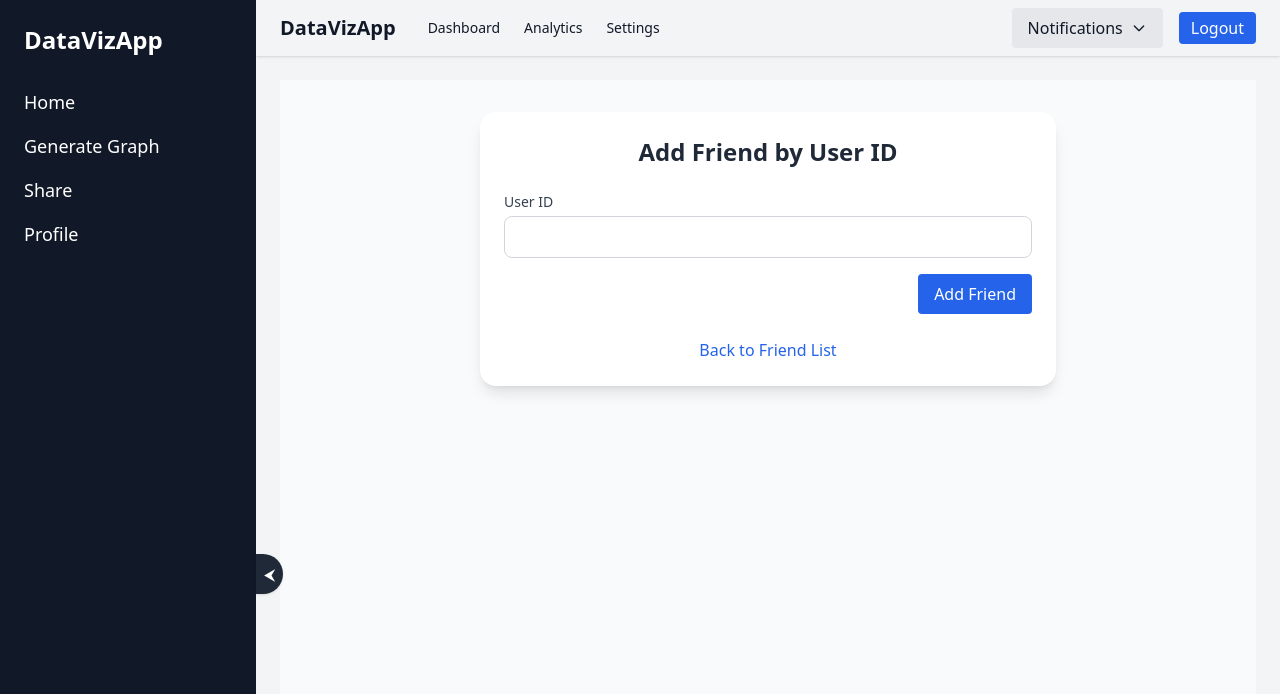
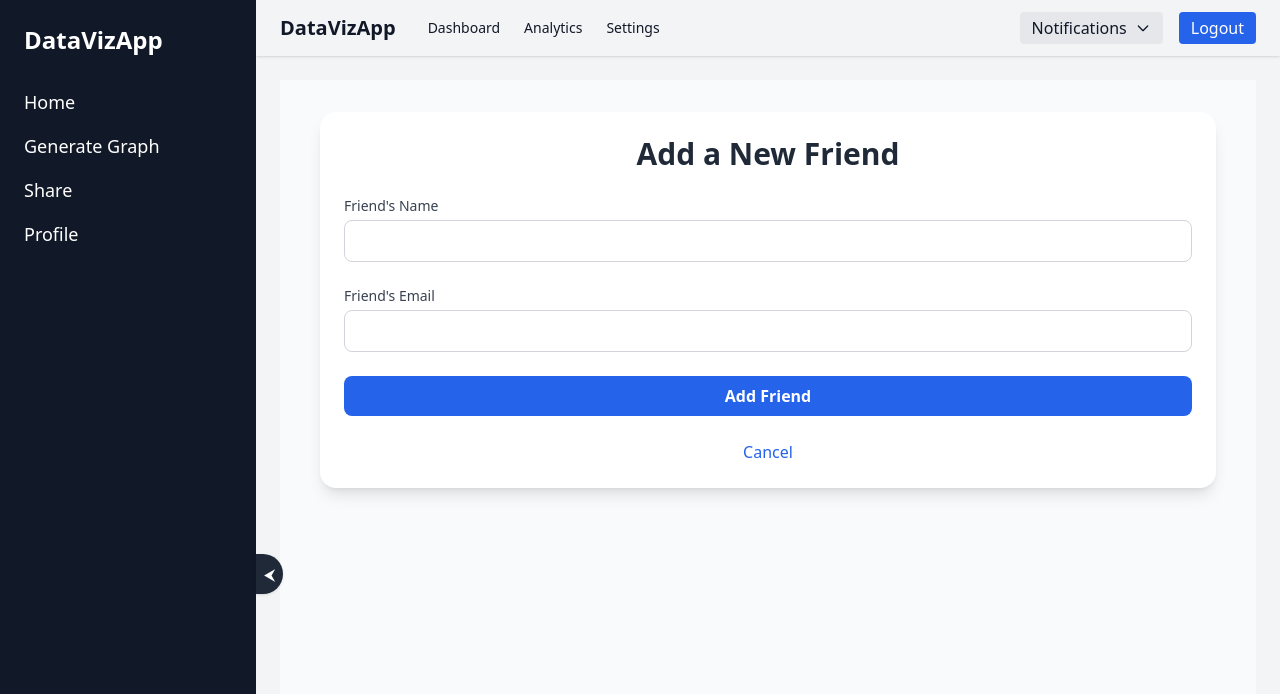
Before and after one commit to oMakaron/AgileWebDev88, a Flask app: page /add-friend in a window 1280 px wide. Shown: the top 694 px of the page. Run offline with Flask 3, Linux system fonts and the light colour scheme; the visitor is signed in with stand-in values (Sample User, id 1); style sheets or scripts are compiled from the project's sources; some libraries are stand-ins or nearby versions.

Commit message:
Revert "Merge pull request #40 from oMakaron/add-friend"
This reverts commit 53f1bce2c9a5408c20e8c93db38e8f24775ebc38, reversing
changes made to 5fe938b42a89b215411ffc73b42faf4dfb775d5a.

```diff
--- a/app/__init__.py
+++ b/app/__init__.py
@@ -2,9 +2,7 @@ from typing import Type
 
 from flask import Flask
 from config import Config, DeploymentConfig
-from .extensions import db, migrate
-from flask_moment import Moment
-moment = Moment()
+from app.extensions import db, migrate
 
 
 def create_app(configuration: Type[Config]) -> Flask:
@@ -13,7 +11,6 @@ def create_app(configuration: Type[Config]) -> Flask:
 
     db.init_app(app)
     migrate.init_app(app, db)
-    moment.init_app(app)
 
     with app.app_context():
         from app.models import User, File, Chart, SharedFile, SharedChart
--- a/app/forms.py
+++ b/app/forms.py
@@ -119,7 +119,3 @@ class EditProfileForm(FlaskForm):
     email = StringField('Email', validators=[DataRequired(), Email()])
     password = PasswordField('New Password (optional)', validators=[Optional()])
     submit = SubmitField('Save Changes')
-
-class AddFriendForm(FlaskForm):
-    user_id = StringField('User ID', validators=[DataRequired()])
-    submit = SubmitField('Add Friend')
--- a/app/models/__init__.py
+++ b/app/models/__init__.py
@@ -2,5 +2,3 @@ from .user import User
 from .file import  File
 from .chart import Chart
 from .associations import SharedFile, SharedChart
-from .friend import Friend
-from .notification import Notification
--- a/app/routes.py
+++ b/app/routes.py
@@ -9,14 +9,11 @@ from flask import (
 )
 from werkzeug.security import check_password_hash
 from matplotlib.pyplot import close
+
 from app.extensions import db
-from app.models import User
-from app.models.friend import Friend
-from app.models.notification import Notification
-from app.forms import SignupForm, LoginForm, UploadForm, ChartForm, AddFriendForm
-
+from app.models import User, Chart
+from app.forms import SignupForm, LoginForm, UploadForm, ChartForm
 from app.services import Parser, registry, read_csv, save_to_string
-
 
 
 bp = Blueprint('routes', __name__)
@@ -154,72 +151,14 @@ def settings():
 @bp.route('/friends')
 @login_required
 def friends():
-    current_user_id = session['user_id']
-    friends = (
-        db.session.query(User)
-        .join(Friend, Friend.friend_id == User.id)
-        .filter(Friend.user_id == current_user_id)
-        .all()
-    )
-    return render_template('friends.html', friends=friends)
+     return render_template('friends.html')
 
-
-@bp.route('/unfriend/<int:friend_id>', methods=['POST'])
-@login_required
-def unfriend(friend_id):
-    current_user_id = session['user_id']
-    relation = Friend.query.filter_by(user_id=current_user_id, friend_id=friend_id).first()
-    reverse_relation = Friend.query.filter_by(user_id=friend_id, friend_id=current_user_id).first()
-
-    if relation:
-        db.session.delete(relation)
-    if reverse_relation:
-        db.session.delete(reverse_relation)
-    user = User.query.get(current_user_id)
-    notification = Notification(
-        user_id=friend_id,
-        message=f"{user.fullname} removed you from friends list."
-    )
-    db.session.add(notification)
-
-    db.session.commit()
-    flash("Friend removed successfully!", "success")
-    return redirect(url_for('routes.friends'))
 
 
 @bp.route('/add-friend', methods=['GET', 'POST'])
 @login_required
 def add_friend():
-    form = AddFriendForm()
-    current_user_id = session['user_id']
-
-    if form.validate_on_submit():
-        target_user = User.query.filter_by(id=form.user_id.data).first()
-
-        if not target_user:
-            flash("User ID not found.", "error")
-        elif target_user.id == current_user_id:
-            flash("You cannot add yourself as a friend.", "error")
-        else:
-            existing = Friend.query.filter_by(user_id=current_user_id, friend_id=target_user.id).first()
-            if existing:
-                flash("This user is already your friend.", "info")
-            else:
-                db.session.add(Friend(user_id=current_user_id, friend_id=target_user.id))
-                db.session.add(Friend(user_id=target_user.id, friend_id=current_user_id))
-
-                from app.models.notification import Notification
-                notify = Notification(
-                    user_id=target_user.id,
-                    message=f"{User.query.get(current_user_id).fullname} added you as a friend!"
-                )
-                db.session.add(notify)
-
-                db.session.commit()
-                flash(f"Friend '{target_user.fullname}' added successfully!", "success")
-                return redirect(url_for('routes.friends'))
-
-    return render_template('add_friend.html', form=form)
+    return render_template('add_friend.html')
 
 
 # ---------------------------------------------------------------------------------------------------------------------
@@ -343,32 +282,3 @@ def generate_graph():
         chart             = chart,
         uploaded_filename = session.get('uploaded_filename')
     )
-
-@bp.route('/analytics')
-@login_required
-def analytics():
-    return render_template('analytics.html')
-
-
-@bp.context_processor
-def inject_notifications():
-    if 'user_id' in session:
-        notifs = Notification.query.filter_by(
-            user_id=session['user_id']
-        ).order_by(Notification.timestamp.desc()).limit(10).all()
-
-        unread_count = Notification.query.filter_by(
-            user_id=session['user_id'],
-            is_read=False
-        ).count()
-
-        return dict(notifications=notifs, unread_count=unread_count)
-    return dict(notifications=[], unread_count=0)
-
-@bp.route('/notifications/read', methods=['POST'])
-@login_required
-def mark_notifications_read():
-    from app.models.notification import Notification
-    Notification.query.filter_by(user_id=session['user_id'], is_read=False).update({'is_read': True})
-    db.session.commit()
-    return '', 204
--- a/app/templates/add_friend.html
+++ b/app/templates/add_friend.html
@@ -3,33 +3,26 @@
 
 {% block content %}
 <div class="min-h-screen bg-gray-50 py-8 px-4">
-    <div class="max-w-xl mx-auto bg-white rounded-2xl shadow-lg p-6">
-        <h1 class="text-2xl font-bold text-gray-800 mb-6 text-center">Add Friend by User ID</h1>
-
-        {% with messages = get_flashed_messages(with_categories=true) %}
-        {% if messages %}
-            <div class="mb-4">
-                {% for category, message in messages %}
-                    <div class="p-3 rounded {{ 'bg-green-100 text-green-800' if category == 'success' else 'bg-red-100 text-red-800' }}">
-                        {{ message }}
-                    </div>
-                {% endfor %}
+    <div class="max-w-4xl mx-auto bg-white rounded-2xl shadow-lg p-6">
+        <h1 class="text-3xl font-bold text-gray-800 mb-6 text-center">Add a New Friend</h1>
+        <form method="POST" class="space-y-6">
+            <div>
+                <label for="friend_name" class="block text-sm font-medium text-gray-700">Friend's Name</label>
+                <input type="text" id="friend_name" name="friend_name" required
+                    class="mt-1 w-full px-4 py-2 border border-gray-300 rounded-lg focus:outline-none focus:ring-2 focus:ring-blue-400">
             </div>
-        {% endif %}
-        {% endwith %}
-
-        <form method="POST">
-            {{ form.hidden_tag() }}
-            <div class="mb-4">
-                {{ form.user_id.label(class="block text-sm font-medium text-gray-700") }}
-                {{ form.user_id(class="mt-1 block w-full px-4 py-2 border border-gray-300 rounded-lg") }}
+            <div>
+                <label for="friend_email" class="block text-sm font-medium text-gray-700">Friend's Email</label>
+                <input type="email" id="friend_email" name="friend_email" required
+                    class="mt-1 w-full px-4 py-2 border border-gray-300 rounded-lg focus:outline-none focus:ring-2 focus:ring-blue-400">
             </div>
-            <div class="text-right">
-                {{ form.submit(class="bg-blue-600 text-white px-4 py-2 rounded hover:bg-blue-700 transition") }}
-            </div>
+            <button type="submit"
+                class="w-full bg-blue-600 text-white py-2 rounded-lg font-semibold hover:bg-blue-700 transition">
+                Add Friend
+            </button>
         </form>
         <div class="mt-6 text-center">
-            <a href="{{ url_for('routes.friends') }}" class="text-blue-600 hover:underline">Back to Friend List</a>
+            <a href="/friends" class="text-blue-600 hover:underline">Cancel</a>
         </div>
     </div>
 </div>
--- a/app/templates/base.html
+++ b/app/templates/base.html
@@ -6,8 +6,6 @@
   <title>{% block title %}DataVizApp{% endblock %}</title>
   <link href="{{ url_for('static', filename='css/output.css') }}" rel="stylesheet">
   <script src="https://cdn.jsdelivr.net/npm/alpinejs@3.x.x/dist/cdn.min.js" defer></script>
-  <script src="https://cdnjs.cloudflare.com/ajax/libs/moment.js/2.29.1/moment.min.js"></script>
-  {{ moment.include_moment() }}
 </head>
 <body class="h-screen overflow-hidden">
 
@@ -58,34 +56,23 @@
       <!-- Action Buttons -->
       <div class="ml-auto flex items-center space-x-4 relative">
         <!-- Notifications Button -->
-        <div class="relative z-40">
-          <button id="notificationsBtn" class="px-4 py-2 bg-gray-200 rounded hover:bg-gray-300 flex items-center space-x-2">
-            <span class="flex items-center">
-              Notifications
-              {% if unread_count > 0 %}
-                <span class="ml-1 w-2.5 h-2.5 bg-red-600 rounded-full inline-block"></span>
-              {% endif %}
-            </span>
-
-            <svg id="notificationsArrow" class="w-4 h-4 ml-2" xmlns="http://www.w3.org/2000/svg" fill="none" viewBox="0 0 24 24" stroke="currentColor">
+        <div class="relative">
+          <button id="notificationsBtn" class="px-3 py-1 bg-gray-200 rounded hover:bg-gray-300 flex items-center space-x-2">
+            <span>Notifications</span>
+            <svg id="notificationsArrow" class="w-4 h-4" xmlns="http://www.w3.org/2000/svg" fill="none" viewBox="0 0 24 24" stroke="currentColor">
               <path id="arrowPath" stroke-linecap="round" stroke-linejoin="round" stroke-width="2" d="M19 9l-7 7-7-7" />
             </svg>
           </button>
-
           <!-- Dropdown -->
           <div id="notificationsDropdown" class="hidden absolute right-0 mt-2 w-64 bg-white border border-gray-300 rounded shadow-lg">
-            <ul class="divide-y divide-gray-200 max-h-64 overflow-y-auto">
-              {% if notifications %}
-                {% for n in notifications %}
-                  <li class="p-4 text-sm text-gray-800 hover:bg-gray-100 {% if not n.is_read %} bg-blue-50 {% endif %}">
-                    {{ n.message }}
-                    <div class="text-xs text-gray-500 mt-1">{{ moment(n.timestamp).fromNow() }}</div>
-                  </li>
-                {% endfor %}
-              {% else %}
-                <li class="p-4 text-sm text-gray-500">No notifications.</li>
-              {% endif %}
+            <ul class="divide-y divide-gray-200">
+              <li class="p-4 text-sm">New comment on your post</li>
+              <li class="p-4 text-sm">Your report is ready</li>
+              <li class="p-4 text-sm">System update available</li>
             </ul>
+            <button class="w-full text-center py-2 bg-gray-100 hover:bg-gray-200 text-sm font-medium">
+              Read All
+            </button>
           </div>
         </div>
 
@@ -131,16 +118,12 @@
     // Toggle dropdown visibility and arrow direction
     notificationsBtn.addEventListener('click', () => {
       notificationsDropdown.classList.toggle('hidden');
-      const isOpen = !notificationsDropdown.classList.contains('hidden');
-      arrowPath.setAttribute('d', isOpen ? 'M19 15l-7-7-7 7' : 'M19 9l-7 7-7-7');
-
-      if (isOpen) {
-      fetch("/notifications/read", { method: "POST" });
-
-      const redDot = document.querySelector('#notificationsBtn .bg-red-600.rounded-full');
-      if (redDot) {
-        redDot.remove();
-       }
+      if (notificationsDropdown.classList.contains('hidden')) {
+        // Arrow points down
+        arrowPath.setAttribute('d', 'M19 9l-7 7-7-7');
+      } else {
+        // Arrow points up
+        arrowPath.setAttribute('d', 'M19 15l-7-7-7 7');
       }
     });
 
@@ -153,8 +136,5 @@
       }
     });
   </script>
-<div class="hidden">
-  text-white text-red-600 text-red-500 bg-red-600 bg-red-500 text-[10px] font-bold rounded-full
-</div>
 </body>
 </html>
--- a/requirements.txt
+++ b/requirements.txt
@@ -35,4 +35,3 @@ typing_extensions==4.13.2
 tzdata==2025.2
 Werkzeug==3.1.3
 WTForms==3.2.1
-Flask-Moment==1.0.5
--- a/tailwind.config.js
+++ b/tailwind.config.js
@@ -1,18 +1,6 @@
 /** @type {import('tailwindcss').Config} */
 module.exports = {
   content: ["./app/templates/**/*.html"],
-
-  safelist: [
-    'text-white',
-    'text-red-600',
-    'text-red-500',
-    'bg-red-600',
-    'bg-red-500',
-    'text-[10px]',
-    'font-bold',
-    'rounded-full'
-  ],
-
   theme: {
     extend: {
       animation: {
```
Also changed, not shown: app/models/friend.py (deleted, +0 -10 lines), app/models/notification.py (deleted, +0 -13 lines), app/templates/friends.html (+13 -30 lines), migrations/versions/e22e63e3e347_initial_migration.py (renamed from migrations/versions/633e4d1e550b_add_friend.py, +14 -14 lines), 1 other file.
